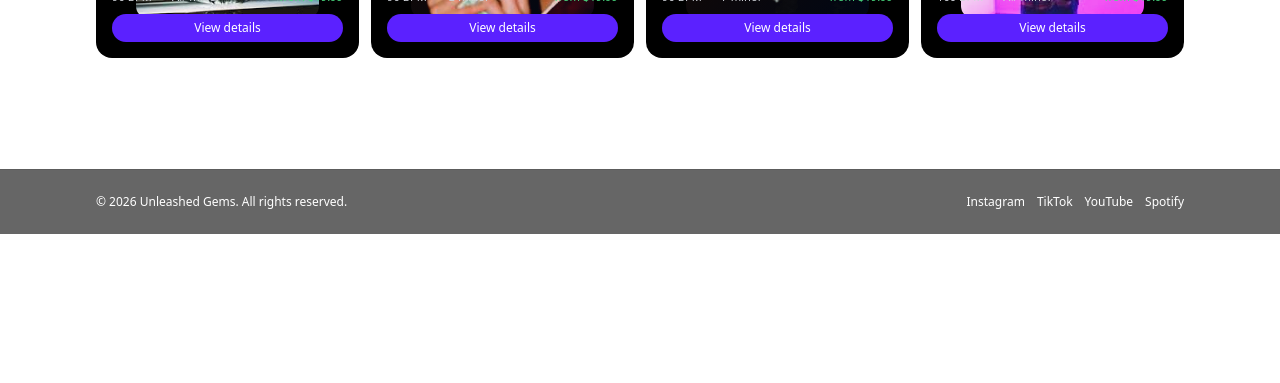
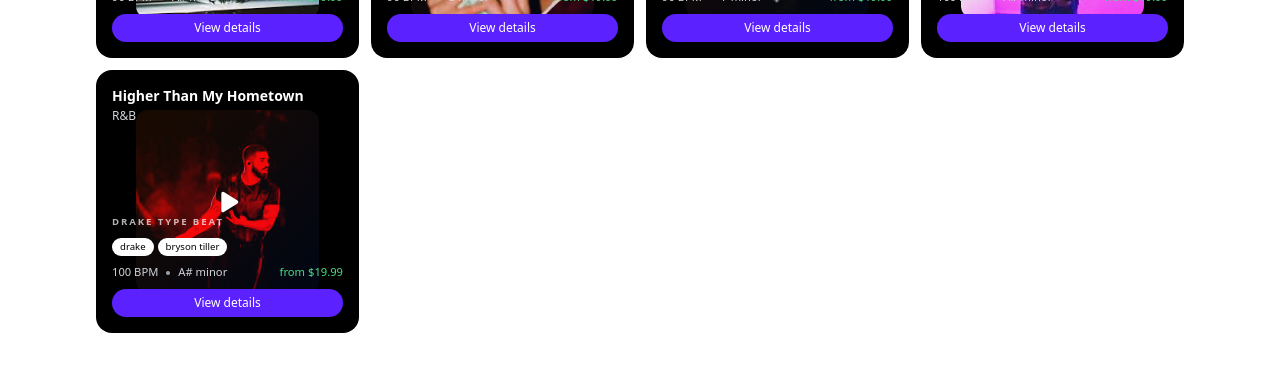
Before and after one commit to logigeirvibesstuff/lana-nova-beats, a Next.js app: page /beats in a window 1280 px wide. Shown: the part 566-949 px from the top of the page. Before the commit the page ends 800 px from the top, so only its background shows below. Built offline with nearby package versions, Linux system fonts and the light colour scheme; no server answers.

Commit message:
add Higher Than My Hometown beat

```diff
--- a/data/beats.ts
+++ b/data/beats.ts
@@ -85,6 +85,27 @@ export const beats: Beat[] = [
       exclusive: "https://drive.google.com/drive/folders/1H2Hr9m0cT2UwhyG6iGoRHFJkKqJIdLW3"
     }
   }
+  ,{
+    id: "higher-than-my-hometown",
+    slug: "higher-than-my-hometown",
+    title: "Higher Than My Hometown",
+    bpm: 100,
+    key: "A# minor",
+    genre: "R&B",
+    moods: ["rnb", "vibes", "smooth"],
+    coverImage: "/covers/higher-than-my-hometown.jpg",
+    previewUrl: "/audio/higher-than-my-hometown.mp3",
+    defaultPrice: 19.99,
+    tags: ["drake", "bryson tiller"],
+    createdAt: "2026-03-14T00:00:00.000Z",
+    featured: true,
+    downloadUrls: {
+      basic: "https://drive.google.com/drive/folders/1e8enK-i5UDr_AQFrU-XIvPzYU2orcfTt",
+      premium: "https://drive.google.com/drive/folders/1-AtbNJRb4Rkx97j13ASlcWQGO545DNjj",
+      unlimited: "https://drive.google.com/drive/folders/1vsakLoNMzyeYnbyIOASXLnKadbeNc9mT",
+      exclusive: "https://drive.google.com/drive/folders/1JslRMjvgq4j0LX5d7W4Od_N7AnQGavnb"
+    }
+  }
 ];
 
 export function getBeatBySlug(slug: string) {
```
Also changed, not shown: public/covers/higher-than-my-hometown.jpg (added), 1 other file (tests, documents, lock files or other folders).
